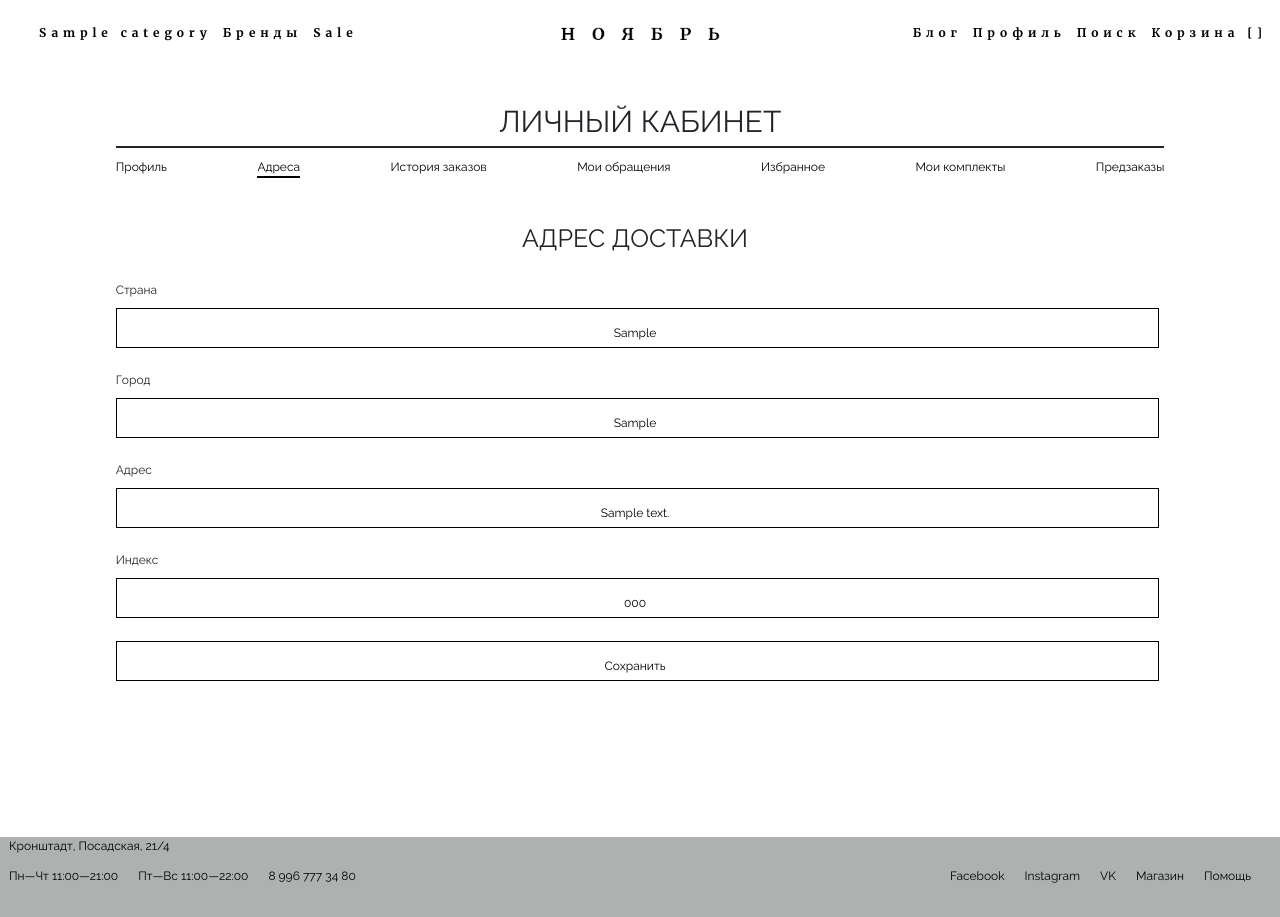
After one commit to dima23113/shop, a Django app: page /account/address/ in a window 1280 px wide. The commit adds this page. Run offline with Django 4.2, Linux system fonts and the light colour scheme; a user stored in the database is signed in; tables that the repository leaves empty hold one stand-in row (values such as "Sample post"); some libraries are stand-ins or nearby versions.

Commit message:
add address page, view, url path and template

```diff
--- a/account/forms.py
+++ b/account/forms.py
@@ -47,3 +47,14 @@ class UserChangePhoneForm(forms.Form):
 
 class UserEmailMailingForm(forms.Form):
     mailing_yes = forms.BooleanField(label="Получать?", required=False, error_messages={'required': ''})
+
+
+class EmailChangeForm(forms.Form):
+    email = forms.EmailField(label='E-Mail', required=True, error_messages={'required': ''})
+
+
+class AddressChangeForm(forms.Form):
+    zip_code = forms.CharField(label='Индекс', required=False, error_messages={'required': ''})
+    country = forms.CharField(label='Страна', required=False, error_messages={'required': ''})
+    city = forms.CharField(label='Город', required=False, error_messages={'required': ''})
+    address = forms.CharField(label='Адрес', required=False, error_messages={'required': ''})
--- a/account/static/js/profile.js
+++ b/account/static/js/profile.js
@@ -37,11 +37,21 @@ document.addEventListener('DOMContentLoaded', function () {
         }
     })
 
+    $('.email').click(function () {
+        if ($('.email-form').attr('class') == 'email-form form_active') {
+            $('.email-form').removeClass('form_active');
+        } else {
+            closeForm()
+            $('.email-form').addClass('form_active');
+        }
+    })
+
     function closeForm() {
         $('.phone-form').removeClass('form_active');
         $('.bio-form').removeClass('form_active');
         $('.password-change-form').removeClass('form_active');
         $('.mailing-form').removeClass('form_active');
+        $('.email-form').removeClass('form_active');
     }
 
 });
--- /dev/null
+++ b/account/templates/account/addresses.html
@@ -0,0 +1,61 @@
+{% extends 'account/user_profile.html' %}
+
+{% block title %}Адрес-Ноябрь{% endblock %}
+
+{% block info %}
+    <div class="customer-login">
+        <form class="form" method="post"
+              action="{% url 'account:address' %}"
+              style="padding-top: 0; margin-top: 0">
+            <div class="block-a">
+                <h1 style="text-align: center; font-size: 25px;padding-top: 0px;margin-top: 0px; ">
+                    Адрес доставки</h1>
+            </div>
+            <div class="block-a">
+                <label class="label-form">
+                    {{ form.country.label }}
+                </label>
+                <input type="text" name="country" required=""
+                       id="id_country" value="{{ user.country }}"
+                       style="text-align: center">
+            </div>
+            <div class="block-a">
+                <label class="label-form">
+                    {{ form.city.label }}
+                </label>
+                <input type="text" name="city" required=""
+                       id="id_city"
+                       value="{{ user.city }}" style="text-align: center">
+            </div>
+            <div class="block-a">
+                <label class="label-form">
+                    {{ form.address.label }}
+                </label>
+                <input type="text" name="address" required="" id="id_address"
+                       value="{{ user.address }}" style="text-align: center">
+            </div>
+            <div class="block-a">
+                <label class="label-form">
+                    {{ form.zip_code.label }}
+                </label>
+                <input type="text" name="zip_code" required="" id="id_zip_code"
+                       value="{{ user.zip_code }}" style="text-align: center">
+            </div>
+            {% csrf_token %}
+            <div class="block-submit">
+                <input type="submit" value="Сохранить">
+            </div>
+        </form>
+    </div>
+
+    <style>
+        .link-profile {
+            border-bottom: none;
+        }
+
+        .link-address {
+            border-bottom: 2px solid;
+        }
+
+    </style>
+{% endblock %}
--- a/account/templates/account/user_profile.html
+++ b/account/templates/account/user_profile.html
@@ -21,8 +21,8 @@
                     <div class="col-md-1 col-sm-1 col-lg-1"></div>
                     <div class="account-menu col-md-10 col-sm-10 col-lg-10">
                         <ul class="account-menu-lst">
-                            <li><a class="link-profile" href="#">Профиль</a></li>
-                            <li><a class="link-address" href="#">Адреса</a></li>
+                            <li><a class="link-profile" href="{% url 'account:profile' %}">Профиль</a></li>
+                            <li><a class="link-address" href="{% url 'account:address' %}">Адреса</a></li>
                             <li><a class="link-order-history" href="#">История заказов</a></li>
                             <li><a class="link-my-treatment" href="#">Мои обращения</a></li>
                             <li><a class="link-favorites" href="#">Избранное</a></li>
@@ -38,6 +38,7 @@
                 <div class="row">
                     <div class="col-md-1 col-sm-1 col-lg-1"></div>
                     <div class="account-info col-md-10 col-sm-10 col-lg-10">
+                        {% block info %}
                             <div class="container-fluid">
                                 <div class="row">
                                     <duv class="user-info col-md-4 col-sm-4 col-lg-4">
@@ -77,7 +78,8 @@
                                                     <label class="label-form">
                                                         {{ form_bio.last_name.label }}
                                                     </label>
-                                                <input type="last_name" name="last_name" required="" id="id_last_name"
+                                                    <input type="last_name" name="last_name" required=""
+                                                           id="id_last_name"
                                                            value="{{ user.last_name }}" style="text-align: center">
                                                 </div>
                                                 <div class="block-a">
@@ -100,7 +102,7 @@
                                                         Изменить телефон</h1>
                                                 </div>
                                                 <div class="block-a">
-                                                <label class="label-form" >
+                                                    <label class="label-form">
                                                         {{ form_phone.phone.label }}
                                                     </label>
                                                     <input type="phone" name="phone" required=""
@@ -145,7 +147,25 @@
                                                 </div>
                                                 <div class="block-a">
                                                     <label style="text-align: center">{{ form_mailing.mailing_yes.label }}</label>
-                                                <input type="checkbox" name="mailing_yes" id="id_mailing_yes" checked>
+                                                    <input type="checkbox" name="mailing_yes" id="id_mailing_yes"
+                                                           checked>
+                                                </div>
+                                                {% csrf_token %}
+                                                <div class="block-submit">
+                                                    <input type="submit" value="Сохранить">
+                                                </div>
+                                            </form>
+                                            <form class="email-form" method="post"
+                                                  action="{% url 'account:profile' %}"
+                                                  style="padding-top: 0; margin-top: 0">
+                                                <div class="block-a">
+                                                    <h1 style="text-align: center; font-size: 25px;padding-top: 0px;margin-top: 0px; ">
+                                                        Изменить E-Mail</h1>
+                                                </div>
+                                                <div class="block-a">
+                                                    <label>{{ form_email.email.label }}</label>
+                                                    <input type="email" name="email" id="id_email"
+                                                           value="{{ user.email }}">
                                                 </div>
                                                 {% csrf_token %}
                                                 <div class="block-submit">
@@ -156,6 +176,7 @@
                                     </div>
                                 </div>
                             </div>
+                        {% endblock %}
                     </div>
                     <div class="col-md-1 col-sm-1 col-lg-1"></div>
                 </div>
--- a/account/urls.py
+++ b/account/urls.py
@@ -4,7 +4,6 @@ from .views import *
 from django.urls import reverse_lazy
 from django.contrib.auth.decorators import login_required
 from django.contrib.auth import views as auth_views
-
 
 app_name = 'account'
 
@@ -13,11 +12,12 @@ urlpatterns = [
     path('login/', UserLoginView.as_view(), name='login'),
     path('logout/', UserLogoutView.as_view(), name='logout'),
     path('register/', UserRegisterView.as_view(), name='register'),
-    path('password-change/', PasswordChangeView.as_view(), name='password_change'),
     path('reset/<uidb64>/<token>/',
          auth_views.PasswordResetConfirmView.as_view(template_name="account/password_reset_confirm.html",
                                                      success_url=reverse_lazy('account:login')),
          name='password_reset_confirm'),
     path('password-reset/', PasswordResetView.as_view(), name='password_reset'),
+    path('address/', login_required(AddressesProfileView.as_view(), login_url=reverse_lazy('account:login')),
+         name='address')
 
 ]
--- a/account/views.py
+++ b/account/views.py
@@ -12,7 +12,7 @@ from django.template.loader import render_to_string
 from django.core.mail import send_mail, BadHeaderError
 from .models import CustomUser
 from .forms import LoginForm, PasswordChangeForm, UserRegisterForm, UserChangeBioForm, UserChangePhoneForm, \
-    UserEmailMailingForm
+    UserEmailMailingForm, EmailChangeForm, AddressChangeForm
 from django_email_verification import send_email
 
 
@@ -53,30 +53,6 @@ class UserLogoutView(View):
         return redirect('shop:index')
 
 
-class PasswordChangeView(View):
-
-    def get(self, request, *args, **kwargs):
-        if request.user.is_authenticated:
-            form = PasswordChangeForm()
-            return render(request, 'account/password_change.html', {'form': form})
-        else:
-            return redirect('account:login')
-
-    def post(self, request, *args, **kwargs):
-        form = PasswordChangeForm(request.POST)
-        if form.is_valid():
-            cd = form.cleaned_data
-            user = CustomUser.objects.get(email=request.user)
-            if cd['new_password'] == cd['confirm_password']:
-                user.password = make_password(cd['new_password'])
-                user.save()
-                login(request, user)
-                return redirect('shop:index')
-            else:
-                messages.error(request, 'Пароли не совпадают')
-                return redirect('account:password_change')
-
-
 class ProfileView(View):
 
     def get(self, request, *args, **kwargs):
@@ -85,14 +61,15 @@ class ProfileView(View):
         form_phone = UserChangePhoneForm()
         form_password = PasswordChangeForm()
         form_mailing = UserEmailMailingForm()
+        form_email = EmailChangeForm()
         context = {
             'user': user,
             'form_bio': form_bio,
             'form_phone': form_phone,
             'form_password': form_password,
-            'form_mailing': form_mailing
+            'form_mailing': form_mailing,
+            'form_email': form_email
         }
-
         return render(request, 'account/user_profile.html', context=context)
 
     def post(self, request, *args, **kwargs):
@@ -135,6 +112,21 @@ class ProfileView(View):
                 user.email_mailing = False
                 user.save()
             return redirect('account:profile')
+
+        form_email = EmailChangeForm(request.POST)
+        if form_email.is_valid():
+            cd = form_email
+            email_ = CustomUser.objects.filter(email=cd['email']).exists()
+            if email_:
+                messages.add_message(request, messages.INFO,
+                                     'E-mail уже занят!')
+                return redirect('account:profile')
+            else:
+                user.email = cd['email']
+                login(request, user)
+                messages.add_message(request, messages.INFO,
+                                     'E-mail изменен!')
+                return redirect('account:profile')
 
 
 class UserRegisterView(View):
@@ -197,3 +189,27 @@ class PasswordResetView(View):
                 messages.add_message(request, messages.INFO,
                                      'Вам на почту отправлено письмо с подтвержением сброса пароля')
                 return redirect('shop:index')
+
+
+class AddressesProfileView(View):
+
+    def get(self, request, *args, **kwargs):
+        form = AddressChangeForm()
+        context = {
+            'form': form
+        }
+        return render(request, 'account/addresses.html', context=context)
+
+    def post(self, request, *args, **kwargs):
+        form = AddressChangeForm(request.POST)
+        if form.is_valid():
+            cd = form.cleaned_data
+            user = CustomUser.objects.get(email=request.user)
+            user.city = cd['city']
+            user.country = cd['country']
+            user.zip_code = cd['zip_code']
+            user.address = cd['address']
+            user.save()
+            messages.add_message(request, messages.INFO,
+                                 'Адрес сохранен!')
+            return redirect('account:profile')
--- a/shop/static/css/style.css
+++ b/shop/static/css/style.css
@@ -940,6 +940,10 @@ body {
     display: none;
 }
 
+.email-form {
+    display: none;
+}
+
 .form_active {
     display: contents;
 }
```
Lines whose indentation alone changed are shown as unchanged.
